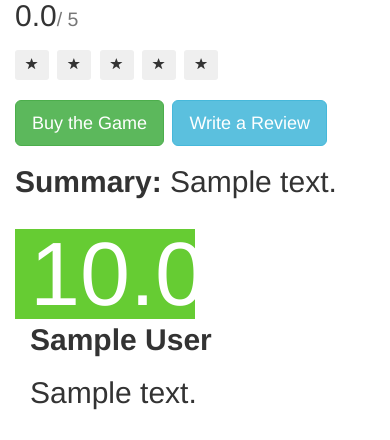
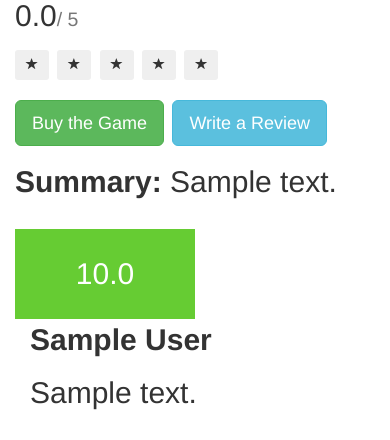
Before and after one commit to PansFortress/bg_agg, a Flask app: page /game/1 in a window 390 px wide. Shown: the part 796-1236 px from the top of the page. Run offline with Flask 2, Linux system fonts and the light colour scheme; tables that the repository leaves empty hold one stand-in row (values such as "Sample post"); grey boxes marked "Sample" are stand-in pictures; some libraries are stand-ins or nearby versions.

Commit message:
Updating to reduce scrollbar concerns

```diff
--- a/bg_agg/static/css/bgg_main.css
+++ b/bg_agg/static/css/bgg_main.css
@@ -31,6 +31,7 @@
 .review-scroll{
     max-height: 900px;
     overflow-x: scroll;
+    overflow-y: hidden;
 }
 
 .name{
@@ -42,19 +43,11 @@
         font-size: 3em; /* 2x default size */
         }
     .good-review-score{
-        background-color:#66CC33;
-        color:white;
-        font-size: 3em;
-        text-align: center;
         width: 50%;
         height: 90px;
         line-height: 90px
     }
     .bad-review-score{
-        background-color:#B5543F;
-        color:white;
-        font-size: 3em;
-        text-align: center;
         width: 50%;
         height: 90px;
         line-height: 90px
@@ -63,4 +56,9 @@
     .small{
         font-size: 100%
     }
+
+    .review-scroll{
+        overflow-x: hidden;
+        overflow-y: hidden;
+    }
 }
```
